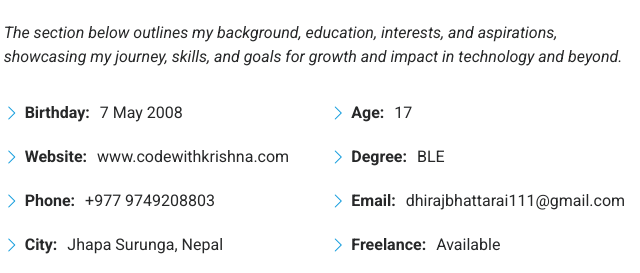
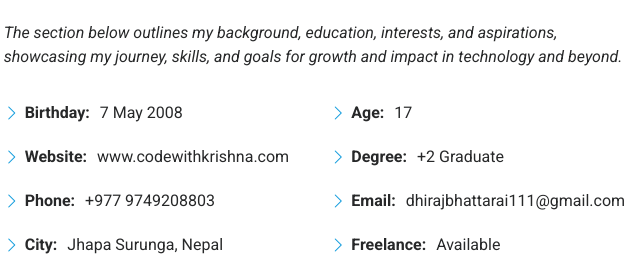
Before and after one commit to Songoli100/Krishna, a plain HTML site: page index.html in a window 1280 px wide. Shown: the part 1054-1327 px from the top of the page, 635-1275 px from the left. Drawn offline with Linux system fonts and the light colour scheme.

Commit message:
Update index.html

```diff
--- a/index.html
+++ b/index.html
@@ -135,7 +135,7 @@
               <div class="col-lg-6">
                 <ul>
                   <li><i class="bi bi-chevron-right"></i> <strong>Age:</strong> <span>17</span></li>
-                  <li><i class="bi bi-chevron-right"></i> <strong>Degree:</strong> <span>BLE</span></li>
+                  <li><i class="bi bi-chevron-right"></i> <strong>Degree:</strong> <span>+2 Graduate</span></li>
                   <li><i class="bi bi-chevron-right"></i> <strong>Email:</strong> <span>dhirajbhattarai111@gmail.com</span></li>
                   <li><i class="bi bi-chevron-right"></i> <strong>Freelance:</strong> <span>Available</span></li>
                 </ul>
```
